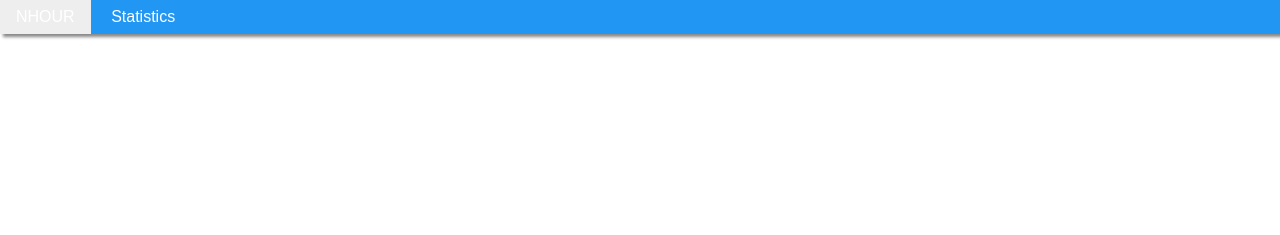
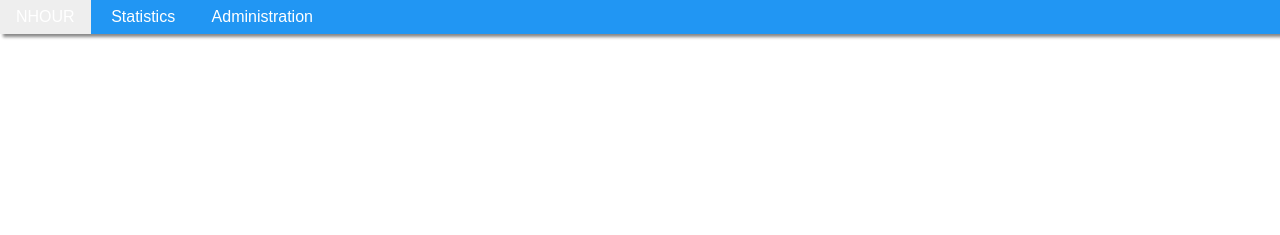
Before and after one commit to nhour/nhour, a Django app: page /register/ in a window 1280 px wide. Shown: the top 235 px of the page. Run offline with Django 3.2, Linux system fonts and the light colour scheme; some web fonts are replaced.

Commit message:
Link to administration

```diff
--- a/nhour/templates/nhour/base.html
+++ b/nhour/templates/nhour/base.html
@@ -19,6 +19,7 @@
     <a href="/" style="color: #FFFFFF; " class="pure-menu-heading pure-menu-link">nHour</a>
     <ul class="pure-menu-list">
         <li class="pure-menu-item"><a style="color: #FFFFFF; " href="#" class="pure-menu-link">Statistics</a></li>
+        <li class="pure-menu-item"><a style="color: #FFFFFF;" href="/admin" class="pure-menu-link">Administration</a></li>
     </ul>
 </div>
 {% block content %}
```
